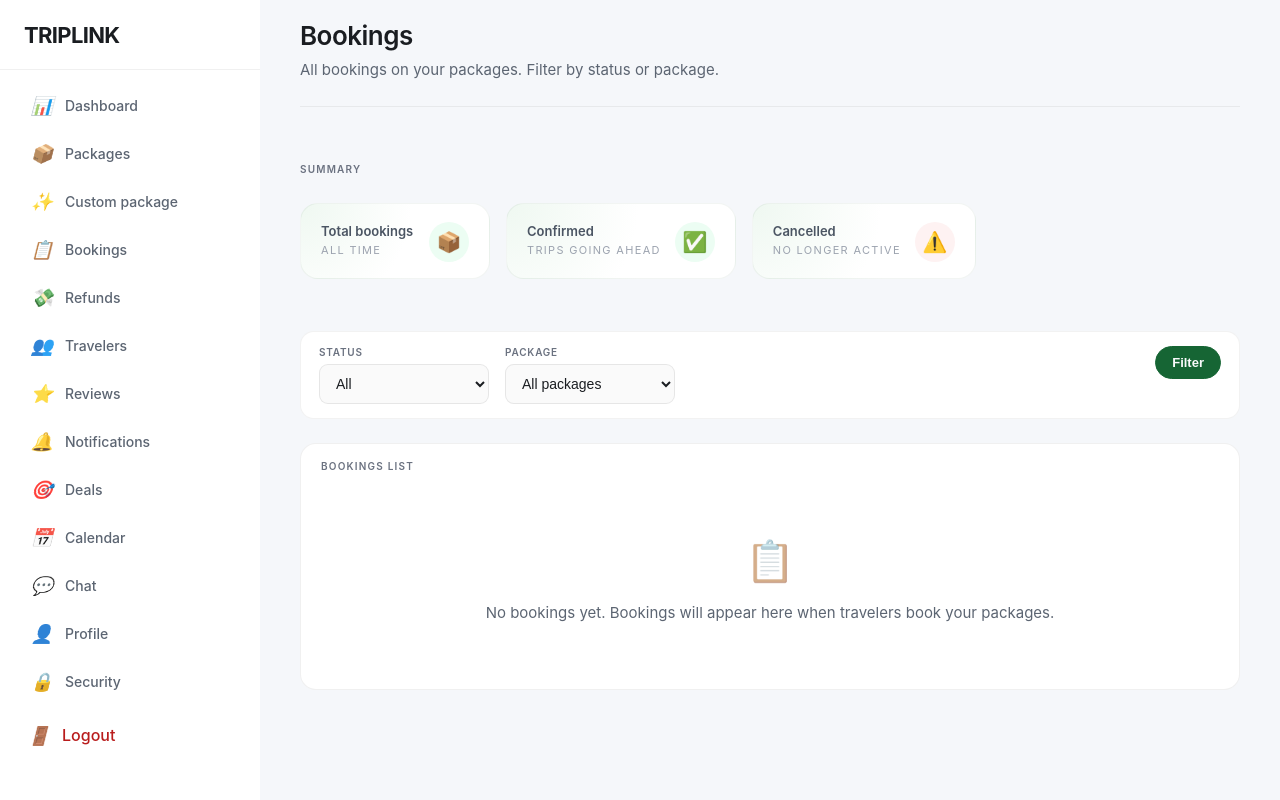
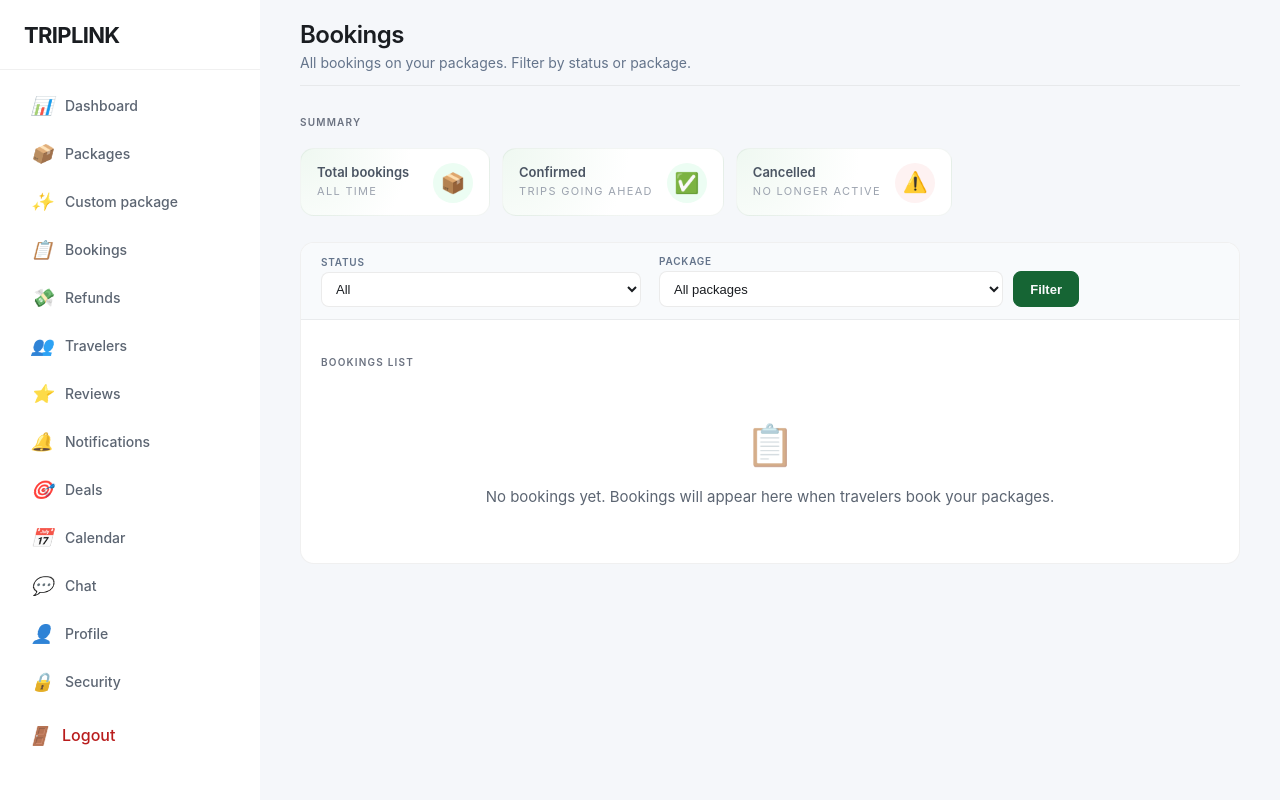
Before and after one commit to Explorerohan/Rohan-Rai-TRIPLINK, a Django app: template BACKEND/templates/agent_bookings.html in a window 1280 px wide. Run offline with Django 5.2, Linux system fonts and the light colour scheme; the template is opened without the code that fills it, so the values that code supplies are empty.

Commit message:
refactor(agent_bookings): improve styling and layout of bookings page; adjust spacing, font sizes, and button styles for better user experience

```diff
--- a/BACKEND/templates/agent_bookings.html
+++ b/BACKEND/templates/agent_bookings.html
@@ -8,34 +8,38 @@
     .bookings-page {
         max-width: 1200px;
         margin: 0 auto;
+        --bookings-section-gap: 22px;
+        /* Extra air between filter bar and table (larger than other section gaps) */
+        --bookings-toolbar-to-list-gap: 36px;
     }
 
     .page-head {
-        margin-bottom: 32px;
-        padding-bottom: 24px;
+        margin-bottom: var(--bookings-section-gap, 22px);
+        padding-bottom: 12px;
         border-bottom: 1px solid rgba(0, 0, 0, 0.06);
     }
 
     .page-head h1 {
-        font-size: 26px;
+        font-size: 24px;
         font-weight: 600;
         color: #1a1d21;
-        margin-bottom: 8px;
+        margin-bottom: 4px;
         letter-spacing: -0.02em;
     }
 
     .page-head p {
-        font-size: 15px;
-        color: #5c6572;
-        line-height: 1.5;
+        font-size: 14px;
+        color: #64748b;
+        line-height: 1.45;
+        margin: 0;
     }
 
     .bookings-stats {
         display: flex;
-        gap: 16px;
+        gap: 12px;
         flex-wrap: wrap;
-        margin-bottom: 28px;
-        padding: 24px 0;
+        margin-bottom: var(--bookings-section-gap, 22px);
+        padding: 8px 0 4px;
         align-items: flex-start;
     }
 
@@ -46,14 +50,14 @@
         color: #6b7280;
         text-transform: uppercase;
         letter-spacing: 0.12em;
-        margin-bottom: 12px;
+        margin-bottom: 8px;
     }
 
     .stat-card {
         position: relative;
         background: radial-gradient(circle at top left, #eff8f1 0, #ffffff 55%);
-        border-radius: 18px;
-        padding: 18px 20px 16px;
+        border-radius: 14px;
+        padding: 14px 16px 12px;
         border: 1px solid rgba(45, 90, 54, 0.06);
         min-width: 190px;
         transition: border-color 0.2s ease, box-shadow 0.2s ease;
@@ -102,13 +106,25 @@
         width: 40px;
         height: 40px;
         border-radius: 999px;
-        display: flex;
-        align-items: center;
-        justify-content: center;
+        /* Grid centers emoji better than flex (glyph bounding boxes are uneven) */
+        display: grid;
+        place-items: center;
         font-size: 20px;
+        line-height: 1;
         background: #ecfdf3;
         color: #166534;
         flex-shrink: 0;
+    }
+
+    .stat-icon-char {
+        line-height: 0;
+        display: inline-block;
+        font-size: inherit;
+    }
+
+    /* Warning emoji often renders visually low/left in circular badges */
+    .stat-card.cancelled .stat-icon-char {
+        transform: translate(0.5px, -1px);
     }
 
     .stat-card.confirmed .stat-icon {
@@ -124,107 +140,142 @@
     .stat-card.confirmed .stat-value { color: #14532d; }
     .stat-card.cancelled .stat-value { color: #b91c1c; }
 
-    .bookings-filters {
-        background: #fff;
-        border-radius: 14px;
-        padding: 14px 18px;
-        margin-bottom: 24px;
-        border: 1px solid rgba(0, 0, 0, 0.05);
-        display: flex;
-        align-items: center;
-        justify-content: space-between;
-        gap: 18px;
-    }
-
-    .bookings-filters-main {
+    /* Toolbar: Filter button sits beside Package dropdown */
+    .bookings-toolbar-form {
         display: flex;
         flex-wrap: wrap;
         align-items: flex-end;
-        gap: 16px;
+        justify-content: space-between;
+        gap: 12px 20px;
+        width: 100%;
     }
 
-    .bookings-filters .filter-group {
+    .bookings-toolbar {
+        padding: 12px 20px;
+        background: #f8fafc;
+        border-bottom: 1px solid rgba(0, 0, 0, 0.06);
+    }
+
+    .bookings-toolbar-controls {
+        display: flex;
+        flex-wrap: wrap;
+        align-items: flex-end;
+        gap: 14px 18px;
+        flex: 1;
+        min-width: 0;
+    }
+
+    .bookings-toolbar .filter-group {
         display: flex;
         flex-direction: column;
-        gap: 6px;
-        min-width: 170px;
+        gap: 4px;
+        min-width: 0;
+        flex: 1 1 200px;
+        max-width: 320px;
     }
 
-    .bookings-filters label {
+    .bookings-toolbar .filter-package-with-btn {
+        display: flex;
+        flex-direction: column;
+        gap: 4px;
+        flex: 1 1 240px;
+        max-width: 420px;
+        min-width: 0;
+    }
+
+    .bookings-toolbar .filter-package-input-row {
+        display: flex;
+        align-items: stretch;
+        gap: 10px;
+    }
+
+    .bookings-toolbar .filter-select--package {
+        flex: 1;
+        min-width: 0;
+        width: auto;
+    }
+
+    .bookings-toolbar .btn-filter {
+        flex-shrink: 0;
+        padding: 8px 16px;
+        border-radius: 8px;
+        font-size: 13px;
+        font-weight: 600;
+        border: 1px solid #166534;
+        background: #166534;
+        color: #f9fafb;
+        cursor: pointer;
+        transition: background 0.18s ease, border-color 0.18s ease;
+        align-self: stretch;
+        height: auto;
+        min-height: 36px;
+    }
+
+    .bookings-toolbar .btn-filter:hover {
+        background: #14532d;
+        border-color: #14532d;
+    }
+
+    .bookings-toolbar label {
         font-size: 10px;
         font-weight: 600;
-        color: #6b7280;
+        color: #64748b;
         text-transform: uppercase;
         letter-spacing: 0.08em;
     }
 
-    .bookings-filters select {
-        padding: 10px 12px;
+    .bookings-toolbar select {
+        width: 100%;
+        padding: 8px 10px;
         border: 1px solid rgba(0, 0, 0, 0.08);
-        border-radius: 9px;
-        font-size: 14px;
-        background: #fafafa;
+        border-radius: 8px;
+        font-size: 13px;
+        background: #fff;
         color: #1a1d21;
-        transition: border-color 0.2s ease, background 0.2s ease;
+        cursor: pointer;
+        transition: border-color 0.2s ease, box-shadow 0.2s ease;
     }
 
-    .bookings-filters select:hover {
-        border-color: rgba(0, 0, 0, 0.12);
+    .bookings-toolbar select:hover {
+        border-color: rgba(0, 0, 0, 0.14);
     }
 
-    .bookings-filters select:focus {
+    .bookings-toolbar select:focus {
         outline: none;
         border-color: #2d5a36;
-        background: #fff;
-        box-shadow: 0 0 0 3px rgba(45, 90, 54, 0.08);
+        box-shadow: 0 0 0 3px rgba(45, 90, 54, 0.1);
     }
 
-    .bookings-filters .btn {
-        padding: 8px 16px;
-        border-radius: 999px;
+    .bookings-filters-clear {
         font-size: 13px;
-        font-weight: 600;
-        border: 1px solid transparent;
-        cursor: pointer;
+        font-weight: 500;
+        color: #64748b;
         text-decoration: none;
-        display: inline-flex;
-        align-items: center;
-        gap: 6px;
-        transition: background 0.18s ease, color 0.18s ease, border-color 0.18s ease;
+        padding: 8px 0;
+        white-space: nowrap;
+        transition: color 0.15s ease;
     }
 
-    .bookings-filters .btn-primary {
-        background: #166534;
-        color: #f9fafb;
-        border-color: #166534;
-    }
-
-    .bookings-filters .btn-primary:hover {
-        background: #14532d;
-        border-color: #14532d;
-    }
-
-    .bookings-filters .btn-secondary {
-        background: #ffffff;
-        color: #4b5563;
-        border-color: rgba(148, 163, 184, 0.8);
-    }
-
-    .bookings-filters .btn-secondary:hover {
-        background: #f9fafb;
-        color: #111827;
-        border-color: rgba(148, 163, 184, 1);
+    .bookings-filters-clear:hover {
+        color: #1e293b;
+        text-decoration: underline;
     }
 
     .bookings-card {
         background: #fff;
-        border-radius: 16px;
+        border-radius: 14px;
         border: 1px solid rgba(0, 0, 0, 0.06);
         overflow: hidden;
     }
 
-    .bookings-card .section-label {
-        padding: 20px 24px 12px;
+    /* Space between filter toolbar and list */
+    .bookings-list-region {
+        padding-top: var(--bookings-toolbar-to-list-gap, 36px);
+        padding-bottom: 10px;
+    }
+
+    .bookings-list-region .section-label {
+        padding: 0 20px 12px;
         margin-bottom: 0;
     }
 
@@ -240,7 +291,7 @@
 
     .bookings-table th {
         text-align: left;
-        padding: 14px 24px;
+        padding: 11px 20px;
         background: #fafafa;
         color: #6b7280;
         font-size: 11px;
@@ -251,7 +302,7 @@
     }
 
     .bookings-table td {
-        padding: 16px 24px;
+        padding: 12px 20px;
         border-bottom: 1px solid rgba(0, 0, 0, 0.04);
         color: #1a1d21;
         vertical-align: middle;
@@ -313,7 +364,7 @@
 
     .empty-state {
         text-align: center;
-        padding: 64px 24px;
+        padding: 40px 20px 44px;
         color: #5c6572;
     }
 
@@ -326,6 +377,10 @@
     .empty-state-text {
         font-size: 15px;
         line-height: 1.6;
+    }
+
+    .bookings-page .alert {
+        margin-bottom: 14px;
     }
 
     .alert {
@@ -386,7 +441,7 @@
                     <div class="stat-sub">All time</div>
                     <div class="stat-value">{{ total_count }}</div>
                 </div>
-                <div class="stat-icon">📦</div>
+                <div class="stat-icon"><span class="stat-icon-char" aria-hidden="true">📦</span></div>
             </div>
         </div>
         <div class="stat-card confirmed">
@@ -396,7 +451,7 @@
                     <div class="stat-sub">Trips going ahead</div>
                     <div class="stat-value">{{ confirmed_count }}</div>
                 </div>
-                <div class="stat-icon">✅</div>
+                <div class="stat-icon"><span class="stat-icon-char" aria-hidden="true">✅</span></div>
             </div>
         </div>
         <div class="stat-card cancelled">
@@ -406,13 +461,15 @@
                     <div class="stat-sub">No longer active</div>
                     <div class="stat-value">{{ cancelled_count }}</div>
                 </div>
-                <div class="stat-icon">⚠️</div>
+                <div class="stat-icon"><span class="stat-icon-char" aria-hidden="true">⚠️</span></div>
             </div>
         </div>
     </div>
 
-    <form method="get" action="{% url 'agent_bookings' %}" class="bookings-filters">
-        <div class="bookings-filters-main">
+    <div class="bookings-card">
+        <div class="bookings-toolbar">
+            <form method="get" action="{% url 'agent_bookings' %}" class="bookings-toolbar-form">
+                <div class="bookings-toolbar-controls">
                     <div class="filter-group">
                         <label for="filter-status">Status</label>
                         <select name="status" id="filter-status">
@@ -422,28 +479,26 @@
                             {% endfor %}
                         </select>
                     </div>
-            <div class="filter-group">
+                    <div class="filter-package-with-btn">
                         <label for="filter-package">Package</label>
-                <select name="package" id="filter-package">
+                        <div class="filter-package-input-row">
+                            <select name="package" id="filter-package" class="filter-select--package">
                                 <option value="">All packages</option>
                                 {% for pkg in agent_packages %}
                                     <option value="{{ pkg.id }}" {% if package_id_filter|stringformat:"s" == pkg.id|stringformat:"s" %}selected{% endif %}>{{ pkg.title }} ({{ pkg.location }})</option>
                                 {% endfor %}
                             </select>
+                            <button type="submit" class="btn-filter">Filter</button>
                         </div>
                     </div>
-        <div class="filter-group-apply">
-            <button type="submit" class="btn btn-primary">
-                <span>Filter</span>
-            </button>
+                </div>
                 {% if status_filter or package_id_filter %}
-                <a href="{% url 'agent_bookings' %}" class="btn btn-secondary" style="margin-left: 6px;">Reset</a>
+                    <a href="{% url 'agent_bookings' %}" class="bookings-filters-clear">Clear filters</a>
                 {% endif %}
+            </form>
         </div>
-    </form>
-
-    <div class="bookings-card">
-        <div class="section-label" style="padding: 16px 20px 0; margin-bottom: 0;">Bookings list</div>
+        <div class="bookings-list-region">
+            <div class="section-label">Bookings list</div>
             {% if bookings_with_profile %}
             <div class="bookings-table-wrap">
                 <table class="bookings-table">
@@ -508,4 +563,5 @@
             {% endif %}
         </div>
     </div>
+</div>
 {% endblock main_content %}
```
Lines whose indentation alone changed are shown as unchanged.
